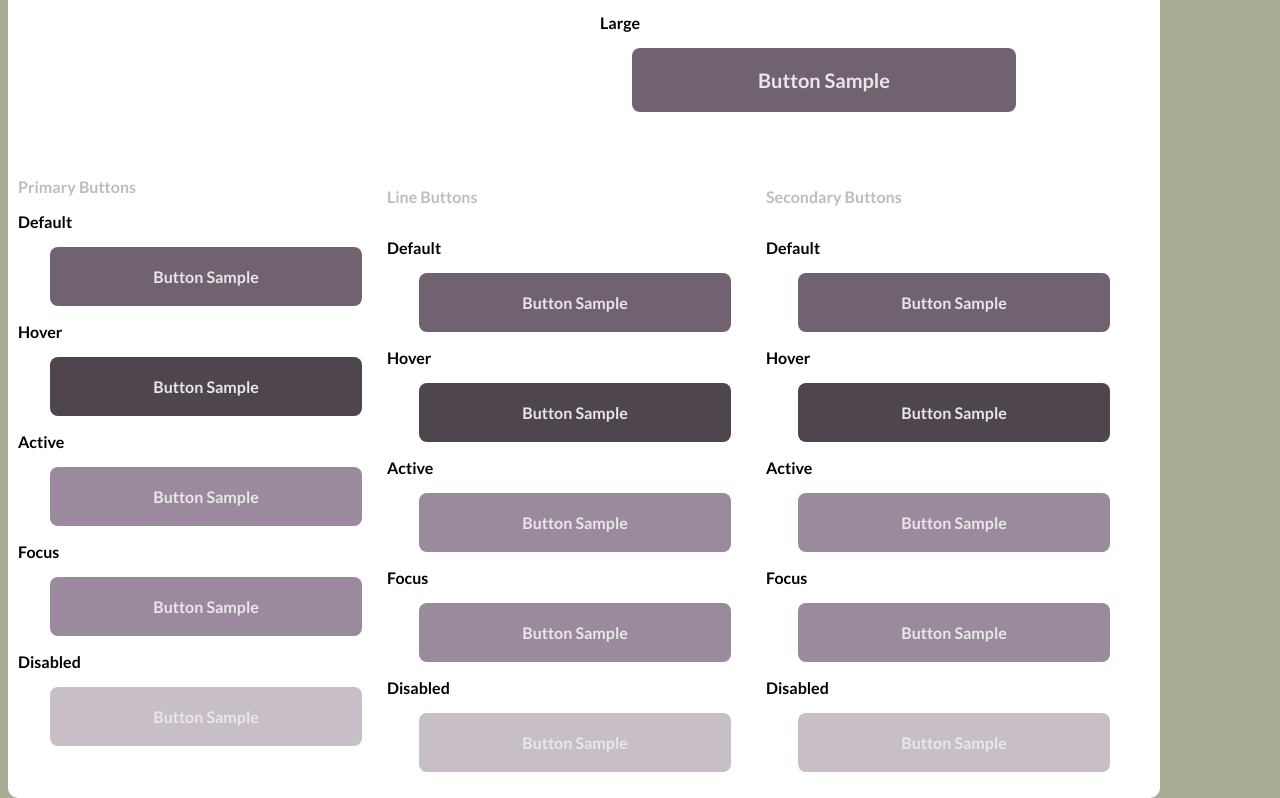
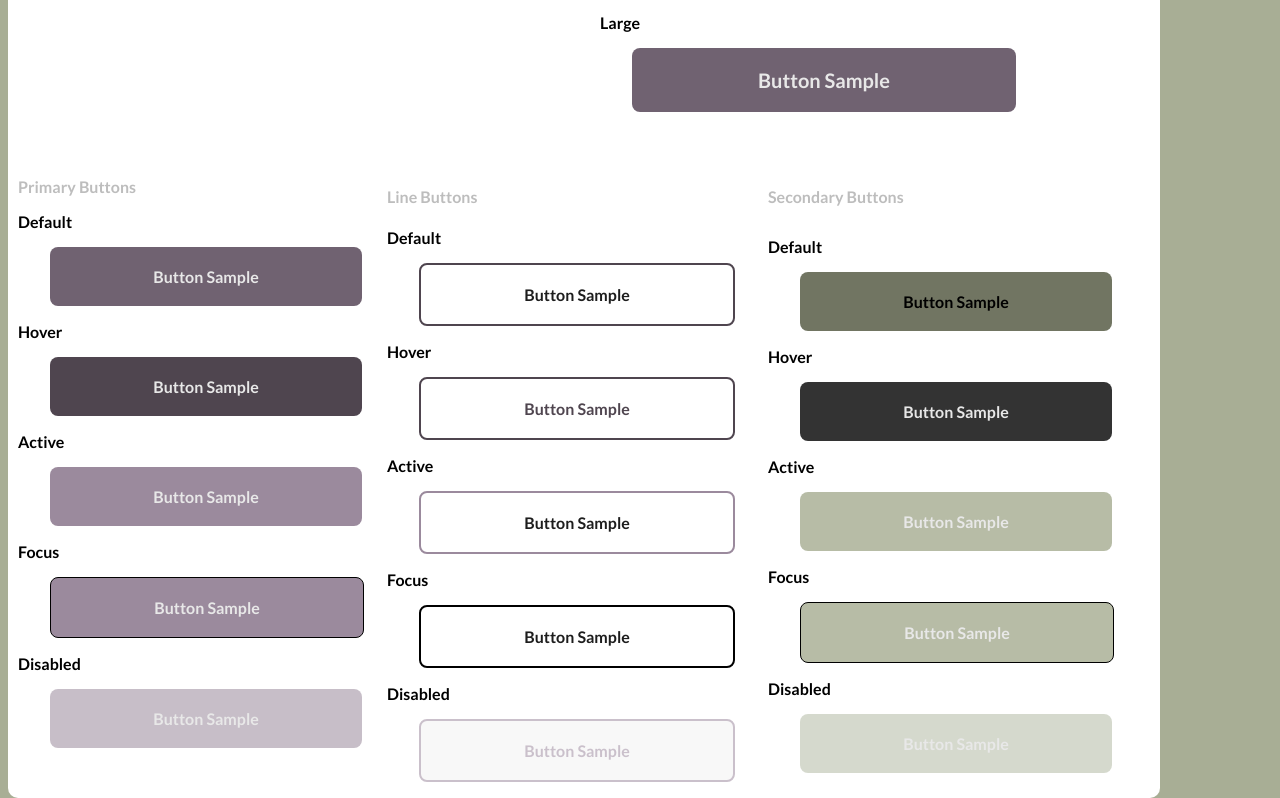
Before and after one commit to aricruz/myportfolio, a plain HTML site: page index.html in a window 1280 px wide. Shown: the part 3348-4146 px from the top of the page. Drawn offline with Linux system fonts and the light colour scheme; files whose address does not match are found by name.

Commit message:
last button update

```diff
--- a/css/index.css
+++ b/css/index.css
@@ -323,7 +323,7 @@ h3{
     padding: 20px;
     width: 272px;
     background-color: #9B8A9D;
-    border: 1px black;
+    border: 1px black solid;
     border-radius: 8px;
     color: #E8E8E8;
     font-size: 16px;
@@ -335,18 +335,6 @@ h3{
     padding: 20px;
     width: 272px;
     background-color: #9b8a9d8e;
-    border: 1px black;
-    border-radius: 8px;
-    color: #E8E8E8;
-    font-size: 16px;
-    font-family: lato;
-    margin-left: 32px;
-    text-align: center;
-}
-.buttonVariants{
-    padding: 20px;
-    width: 272px;
-    background-color: #9b8a9d81;
     border: 1px black;
     border-radius: 8px;
     color: #E8E8E8;
@@ -428,3 +416,119 @@ h3{
     padding: 10px;
     height: 600px;
 }
+.hoverButton2{
+    padding: 20px;
+    width: 272px;
+    border: 2px #4F454F solid;
+    border-radius: 8px;
+    color: #4F454F;
+    font-size: 16px;
+    font-family: lato;
+    margin-left: 32px;
+    text-align: center;
+}
+.activeButton2{
+    padding: 20px;
+    width: 272px;
+    border: 2px #9b8a9d solid;
+    border-radius: 8px;
+    color: #1D1D1D;
+    font-size: 16px;
+    font-family: lato;
+    margin-left: 32px;
+    text-align: center;
+}
+.focusButton2{
+    padding: 20px;
+    width: 272px;
+    border: 2px black solid;
+    border-radius: 8px;
+    color: #1D1D1D;
+    font-size: 16px;
+    font-family: lato;
+    margin-left: 32px;
+    text-align: center;
+}
+.disabledButton2{
+    padding: 20px;
+    width: 272px;
+    background-color: #F8F8F8;
+    border: 2px #CAC0CB solid;
+    border-radius: 8px;
+    color: #CAC0CB;
+    font-size: 16px;
+    font-family: lato;
+    margin-left: 32px;
+    text-align: center;
+}
+.mainButton2{
+        width: 272px;
+        border: 2px #4F454F solid;
+        background-color: ;
+        border-radius: 8px;
+        padding: 20px;
+        color: #1D1D1D;
+        font-size: 16px;
+        font-family: lato;
+        margin-left: 32px;
+        text-align: center;
+    }
+.hoverButton3{
+        padding: 20px;
+        width: 272px;
+        background-color: #333333;
+        border: none;
+        border-radius: 8px;
+        color: #E8E8E8;
+        font-size: 16px;
+        font-family: lato;
+        margin-left: 32px;
+        text-align: center;
+    }
+.activeButton3{
+        padding: 20px;
+        width: 272px;
+        background-color: #B7BCA6;
+        border: none;
+        border-radius: 8px;
+        color: #E8E8E8;
+        font-size: 16px;
+        font-family: lato;
+        margin-left: 32px;
+        text-align: center;
+    }
+.focusButton3{
+        padding: 20px;
+        width: 272px;
+        background-color: #B7BCA6;
+        border: 1px black solid;
+        border-radius: 8px;
+        color: #E8E8E8;
+        font-size: 16px;
+        font-family: lato;
+        margin-left: 32px;
+        text-align: center;
+    }
+.disabledButton3{
+        padding: 20px;
+        width: 272px;
+        background-color: #ccd0c1ce;
+        border: none;
+        border-radius: 8px;
+        color: #E8E8E8;
+        font-size: 16px;
+        font-family: lato;
+        margin-left: 32px;
+        text-align: center;
+    }
+    .mainButton3{
+        width: 272px;
+        background-color: #717562;
+        border: none;
+        border-radius: 8px;
+        padding: 20px;
+        color: #E8E8E8
+        font-size: 16px;
+        font-family: lato;
+        margin-left: 32px;
+        text-align: center;
--- a/index.html
+++ b/index.html
@@ -239,26 +239,26 @@
       <div class="buttonSize">
           <p class="size12">Default</p>
           <div class="buttonContainer"></div>
-          <div class="mainButton">Button Sample</div>
+          <div class="mainButton2">Button Sample</div>
           <div class="buttonSize">
             <p class="size12">Hover</p>
             <div class="buttonContainer"></div>
-            <div class="hoverButton">Button Sample</div>
+            <div class="hoverButton2">Button Sample</div>
           </div>
           <div class="buttonSize">
             <p class="size12">Active</p>
             <div class="buttonContainer"></div>
-            <div class="activeButton">Button Sample</div>
+            <div class="activeButton2">Button Sample</div>
           </div>
           <div class="buttonSize">
             <p class="size12">Focus</p>
             <div class="buttonContainer"></div>
-            <div class="focusButton">Button Sample</div>
+            <div class="focusButton2">Button Sample</div>
           </div>
           <div class="buttonSize">
             <p class="size12">Disabled</p>
             <div class="buttonContainer"></div>
-            <div class="disabledButton">Button Sample</div>
+            <div class="disabledButton2">Button Sample</div>
           </div>
       </div>
     </div>
@@ -269,27 +269,27 @@
      <div class="buttonSize">
           <p class="size12">Default</p>
           <div class="buttonContainer"></div>
-          <div class="mainButton">Button Sample</div>
+          <div class="mainButton3">Button Sample</div>
         </div>
         <div class="buttonSize">
           <p class="size12">Hover</p>
           <div class="buttonContainer"></div>
-          <div class="hoverButton">Button Sample</div>
+          <div class="hoverButton3">Button Sample</div>
         </div>
         <div class="buttonSize">
           <p class="size12">Active</p>
           <div class="buttonContainer"></div>
-          <div class="activeButton">Button Sample</div>
+          <div class="activeButton3">Button Sample</div>
         </div>
         <div class="buttonSize">
           <p class="size12">Focus</p>
           <div class="buttonContainer"></div>
-          <div class="focusButton">Button Sample</div>
+          <div class="focusButton3">Button Sample</div>
         </div>
         <div class="buttonSize">
           <p class="size12">Disabled</p>
           <div class="buttonContainer"></div>
-          <div class="disabledButton">Button Sample</div>
+          <div class="disabledButton3">Button Sample</div>
         </div>
     </div>
     </div>
```
